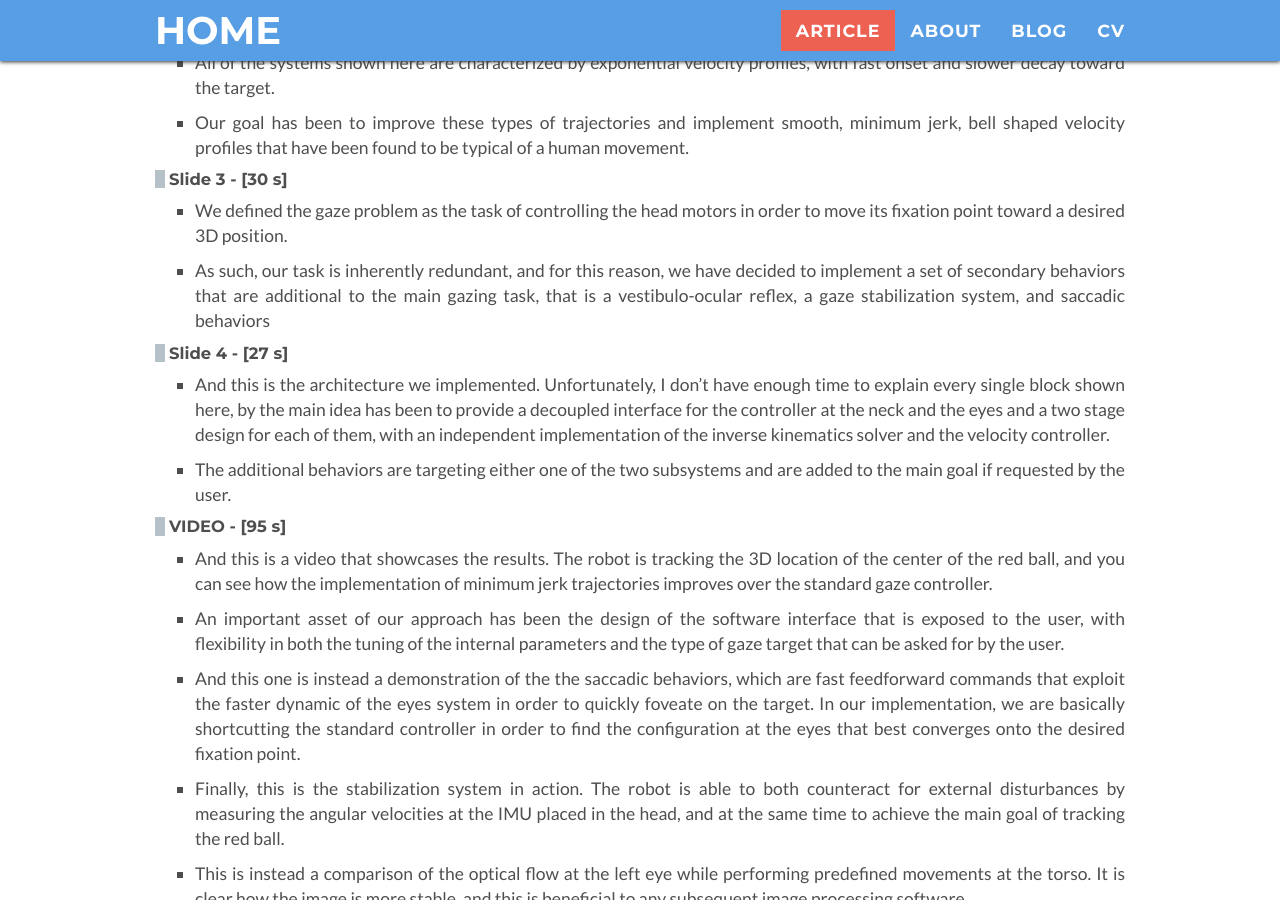
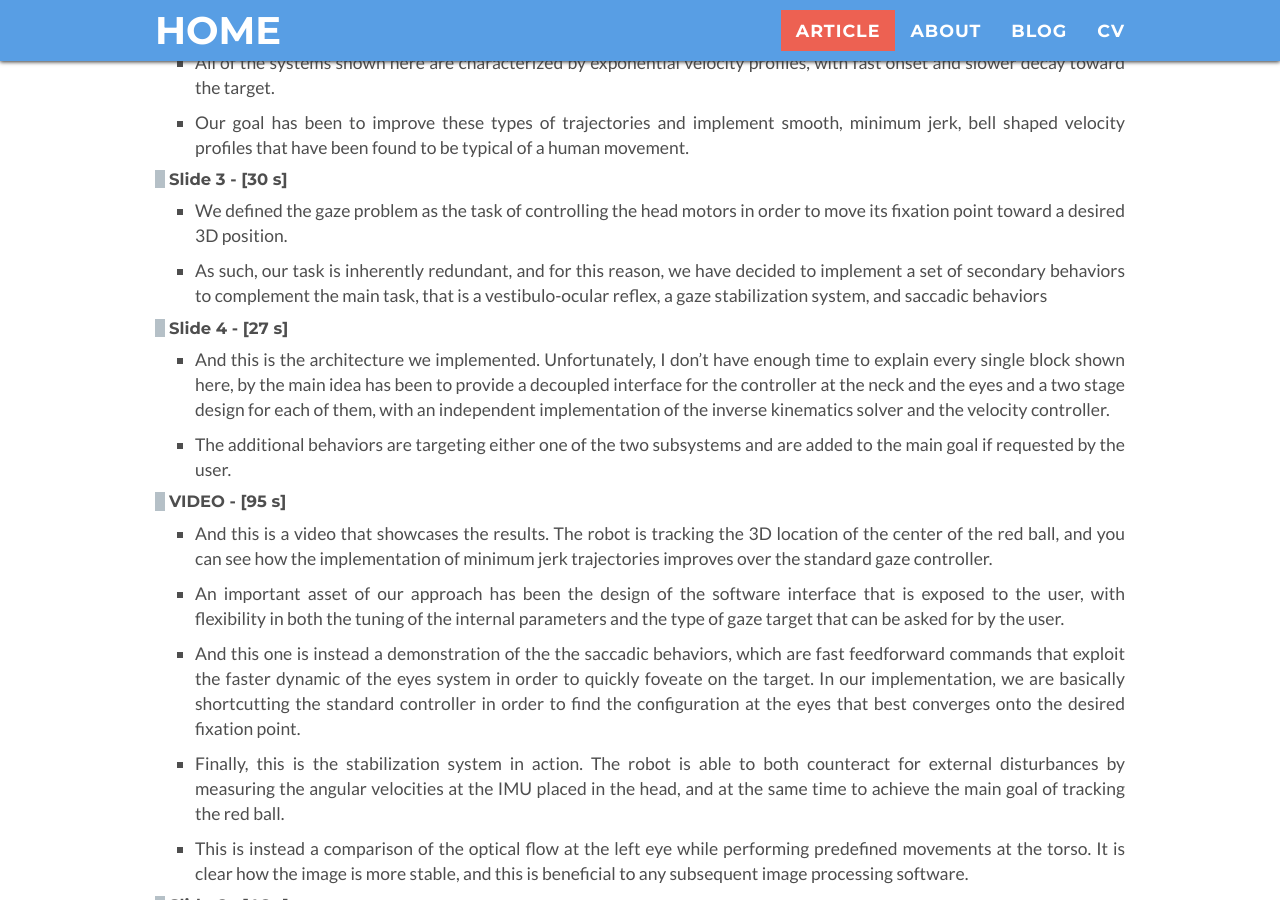
Before and after one commit to alecive/alecive.github.io, a Jekyll site: the page built from _posts/2016-06-11-RSS16.md, in a window 1280 px wide and 900 px high, scrolled down 763 px. Built offline with Jekyll 4.4.1, drawn with Linux system fonts in a browser that asks for light colours; some web fonts are replaced.

Commit message:
Updated the speech

```diff
--- a/_posts/2016-06-11-RSS16.md
+++ b/_posts/2016-06-11-RSS16.md
@@ -31,7 +31,7 @@ article: yes
 
  * We defined the gaze problem as the task of controlling the head motors in order to move its fixation point toward a desired 3D position.
 
- * As such, our task is inherently redundant, and for this reason, we have decided to implement a set of secondary behaviors that are additional to the main gazing task, that is a vestibulo-ocular reflex, a gaze stabilization system, and saccadic behaviors
+ * As such, our task is inherently redundant, and for this reason, we have decided to implement a set of secondary behaviors to complement the main task, that is a vestibulo-ocular reflex, a gaze stabilization system, and saccadic behaviors
 
 #### Slide 4 - [27 s]
 
```
